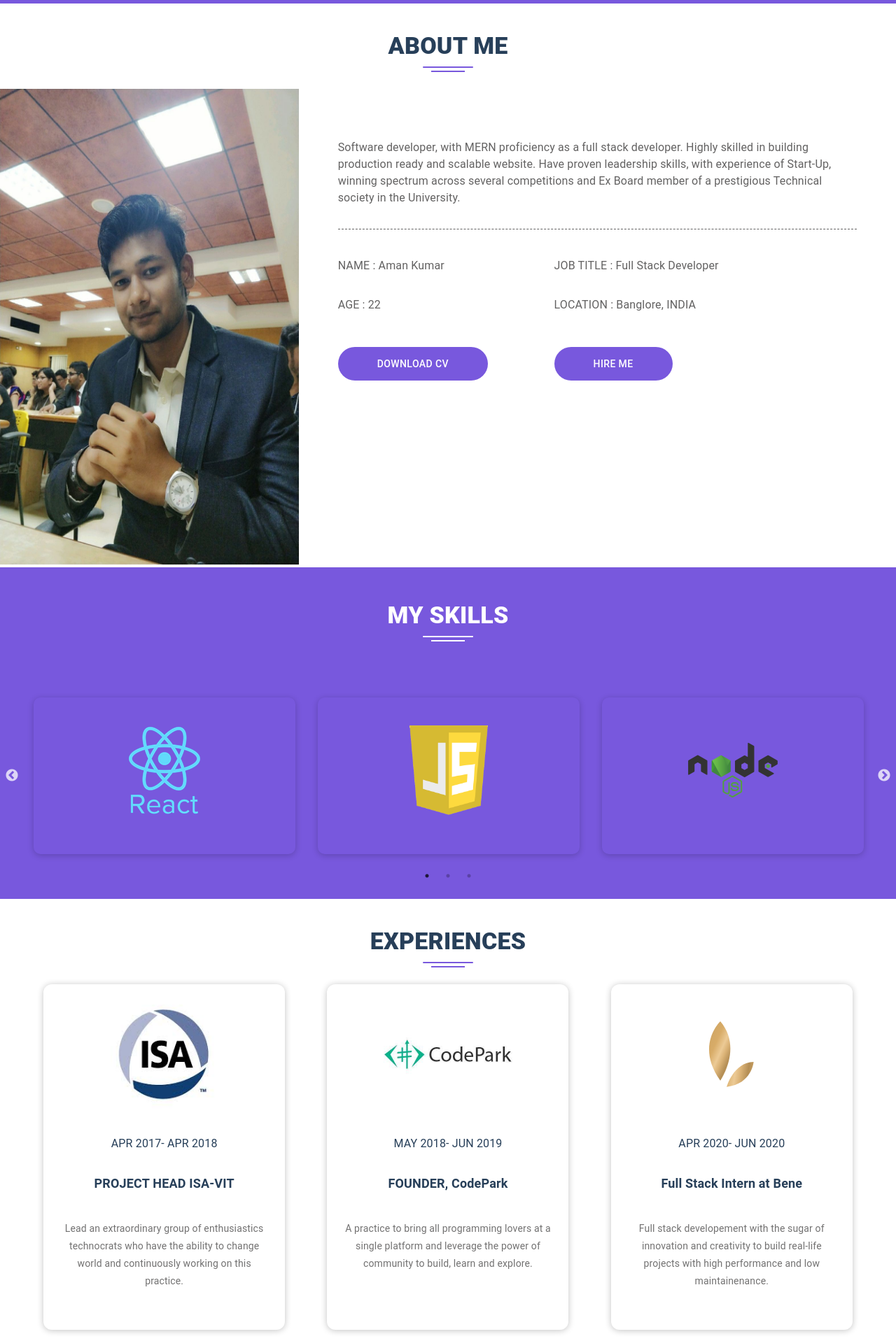
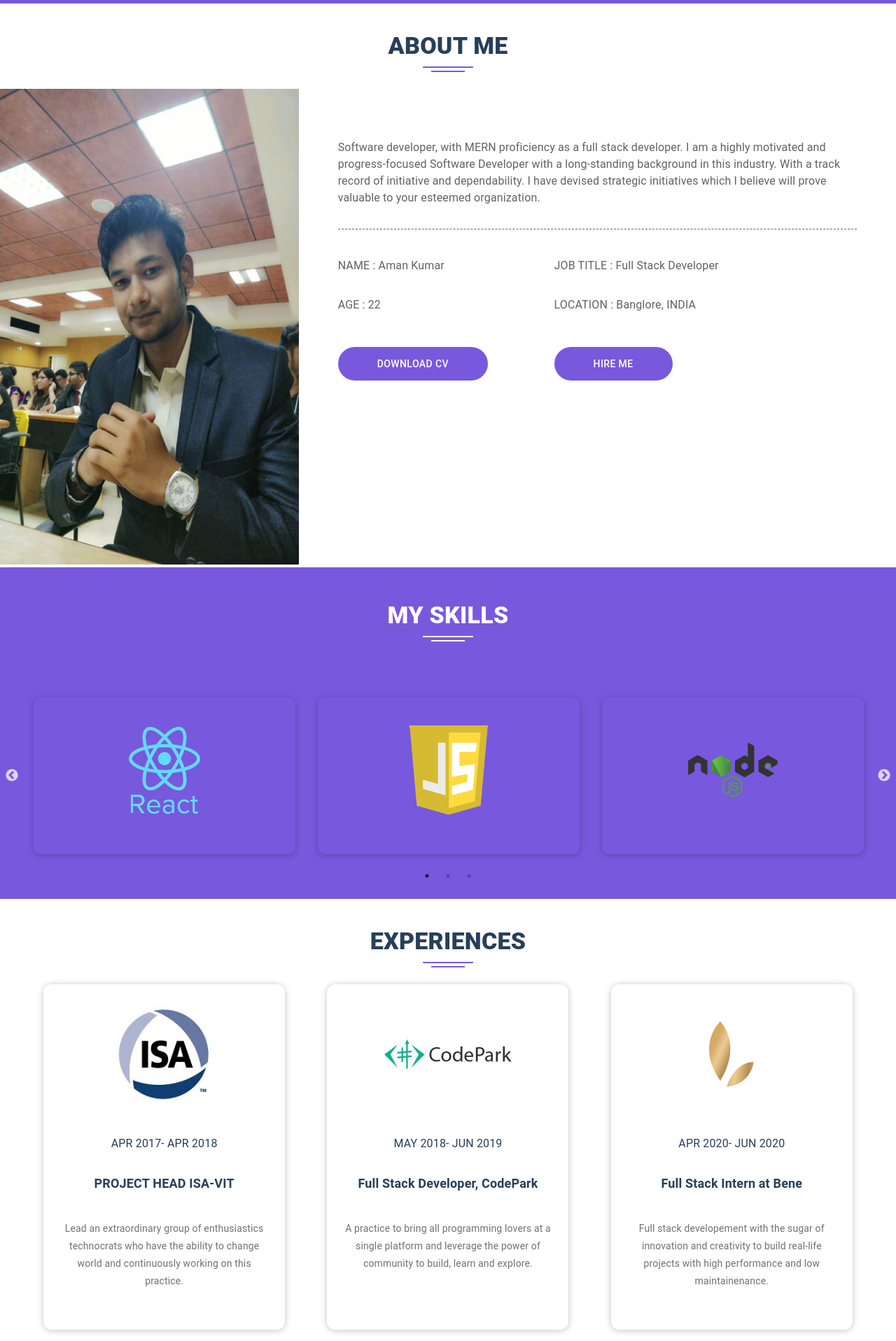
Before and after one commit to Dev-Aman7/Portfolio, a React (Create React App) app: page / in a window 1280 px wide. Shown: the part 795-2712 px from the top of the page at 70% size. Built offline with nearby package versions, Linux system fonts and the light colour scheme.

Commit message:
profile update

```diff
--- a/src/components/About.js
+++ b/src/components/About.js
@@ -105,10 +105,11 @@ export default function About() {
           <Box pt={9} px={7}>
             <Typography className={classes.text}>
               Software developer, with MERN proficiency as a full stack
-              developer. Highly skilled in building production ready and
-              scalable website. Have proven leadership skills, with experience
-              of Start-Up, winning spectrum across several competitions and Ex
-              Board member of a prestigious Technical society in the University.
+              developer. I am a highly motivated and progress-focused Software
+              Developer with a long-standing background in this industry. With a
+              track record of initiative and dependability. I have devised
+              strategic initiatives which I believe will prove valuable to your
+              esteemed organization.
             </Typography>
             <Box mt={5} mb={2}>
               <Grid container>
--- a/src/components/Experience.js
+++ b/src/components/Experience.js
@@ -74,7 +74,7 @@ export default function Experience() {
           <ExperienceCard
             image={CodePark}
             dates="MAY 2018- JUN 2019"
-						heading="FOUNDER, CodePark"
+            heading="Full Stack Developer, CodePark"
             text=" A practice to bring all programming lovers at a single platform and leverage the power of community to build, learn and explore.
 					"
           />
```
Lines whose indentation alone changed are shown as unchanged.
